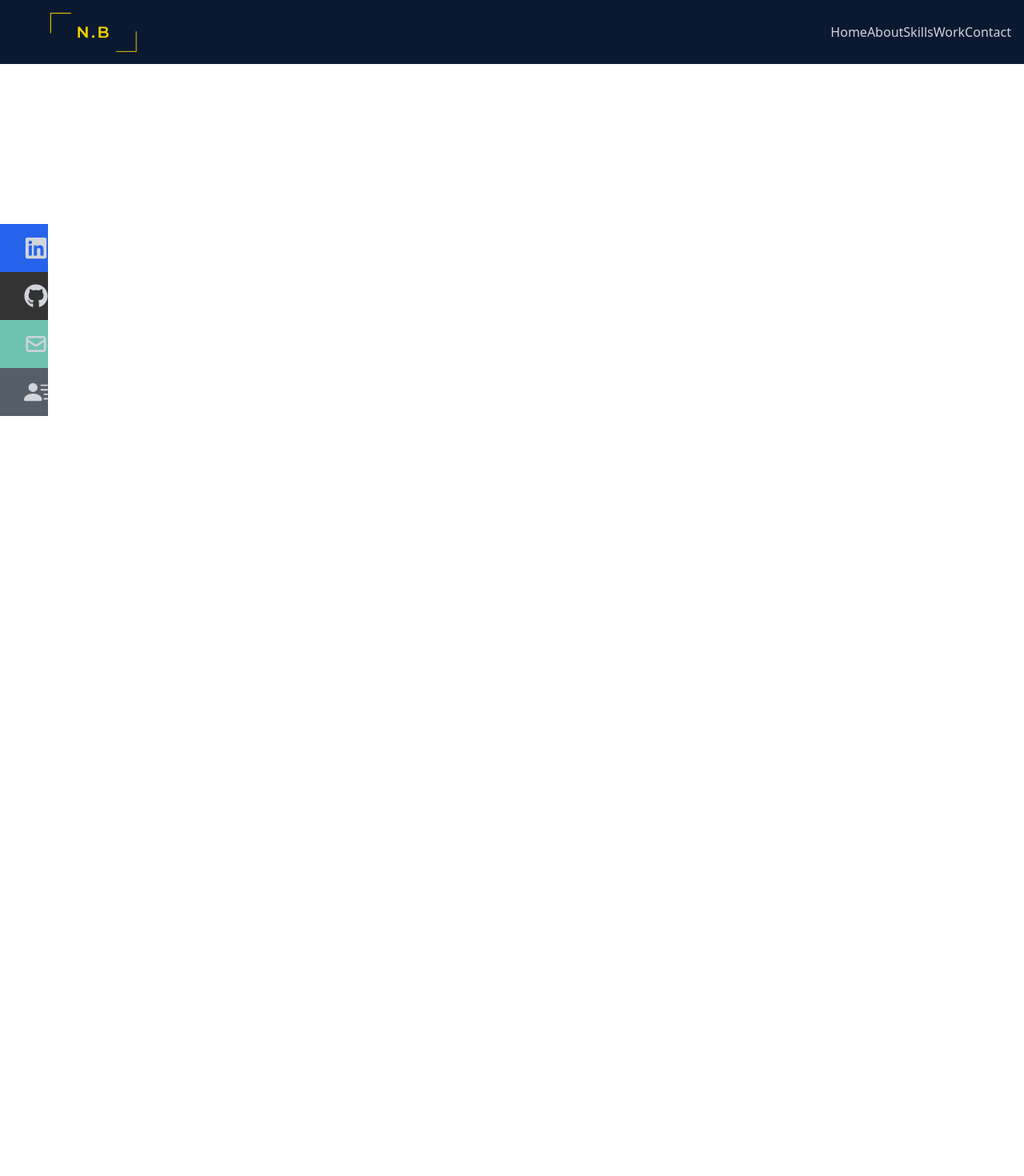
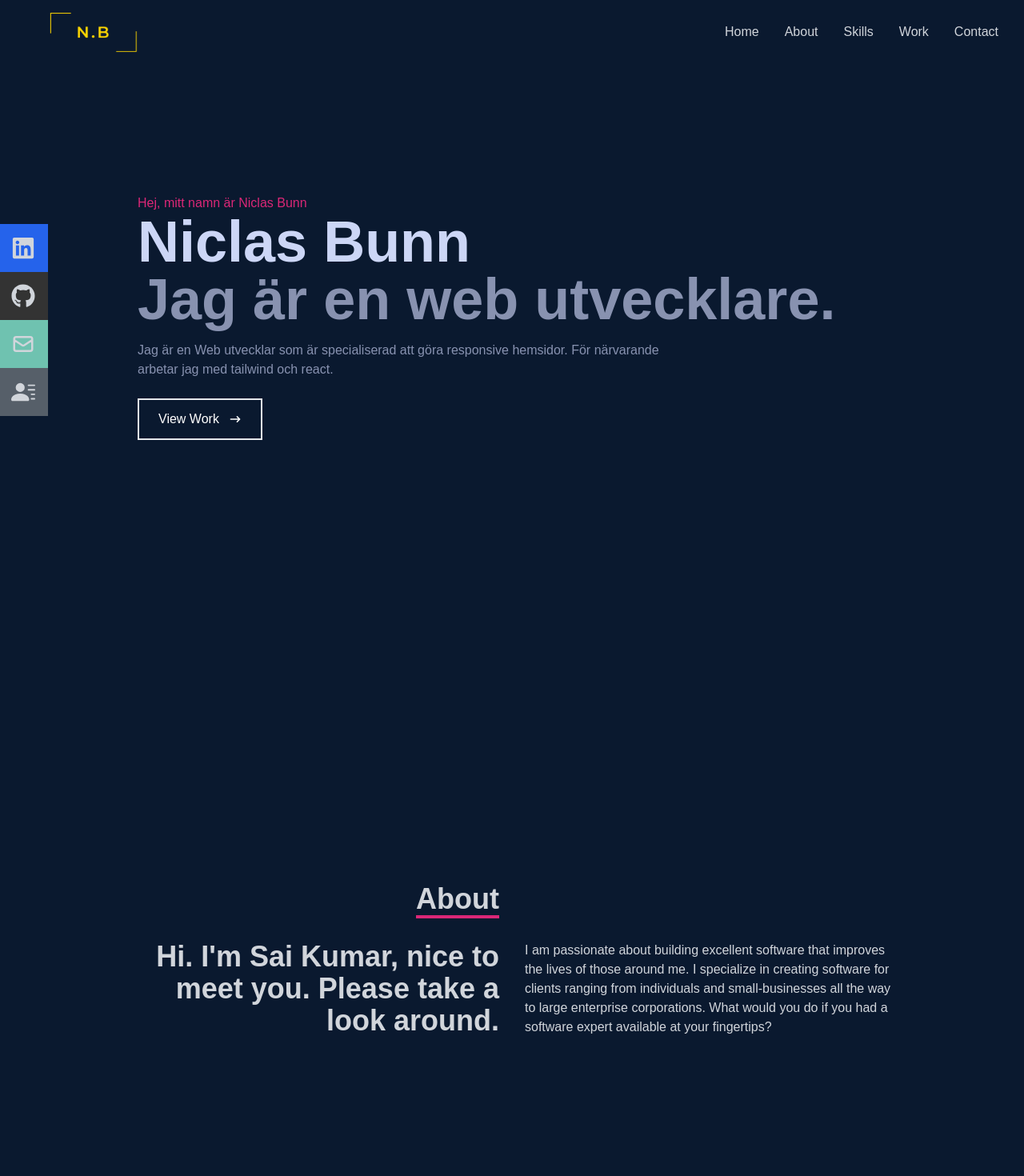
Before and after one commit to bunn1/portfolioReactApp, a React (Create React App) app: page / in a window 1280 px wide. Shown: the top 1470 px of the page at 80% size. Before the commit the page ends 800 px from the top, so only its background shows below. Built offline with nearby package versions, Linux system fonts and the light colour scheme.

Commit message:
Importing components in App.js

```diff
--- a/src/App.js
+++ b/src/App.js
@@ -1,10 +1,16 @@
 import Navbar from './components/Navbar';
+import Home from './components/Home';
+import About from './components/About';
+import Skills from './components/Skills';
 
 function App() {
   return (
-    <div>
+    <>
       <Navbar />
-    </div>
+      <Home />
+      <About />
+      <Skills />
+    </>
   );
 }
 
--- a/src/index.css
+++ b/src/index.css
@@ -2,4 +2,13 @@
 @tailwind components;
 @tailwind utilities;
 
-@import url('https://fonts.googleapis.com/css2?family=Raleway:wght@300;400;500;600;700;800;900&display=swap')
+@import url('https://fonts.googleapis.com/css2?family=Raleway:wght@300;400;500;600;700;800;900&display=swap');
+
+body {
+    font-family: 'Raleway', sans-serif;
+}
+
+li {
+    @apply px-4;
+    @apply cursor-pointer;
+}
```
